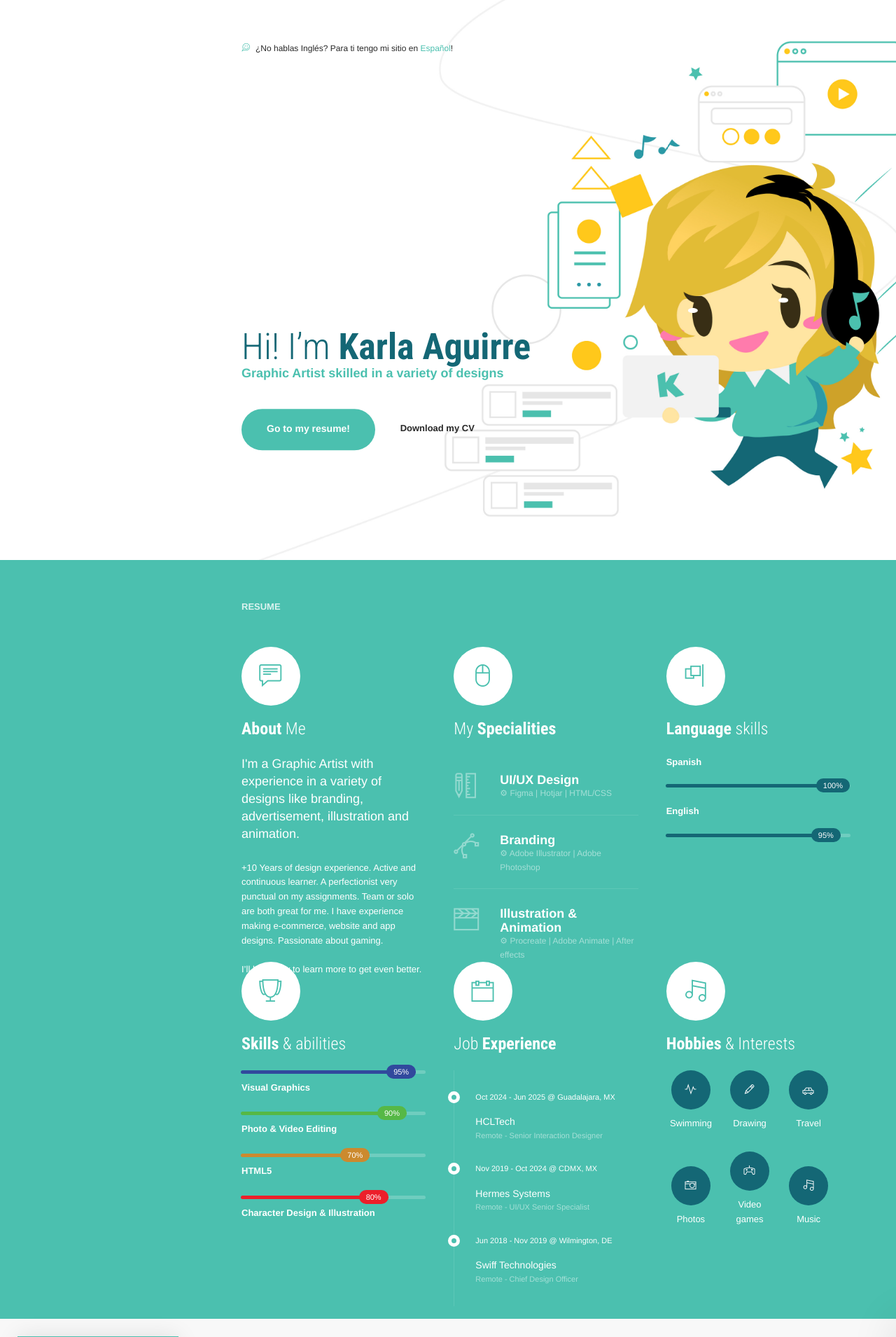
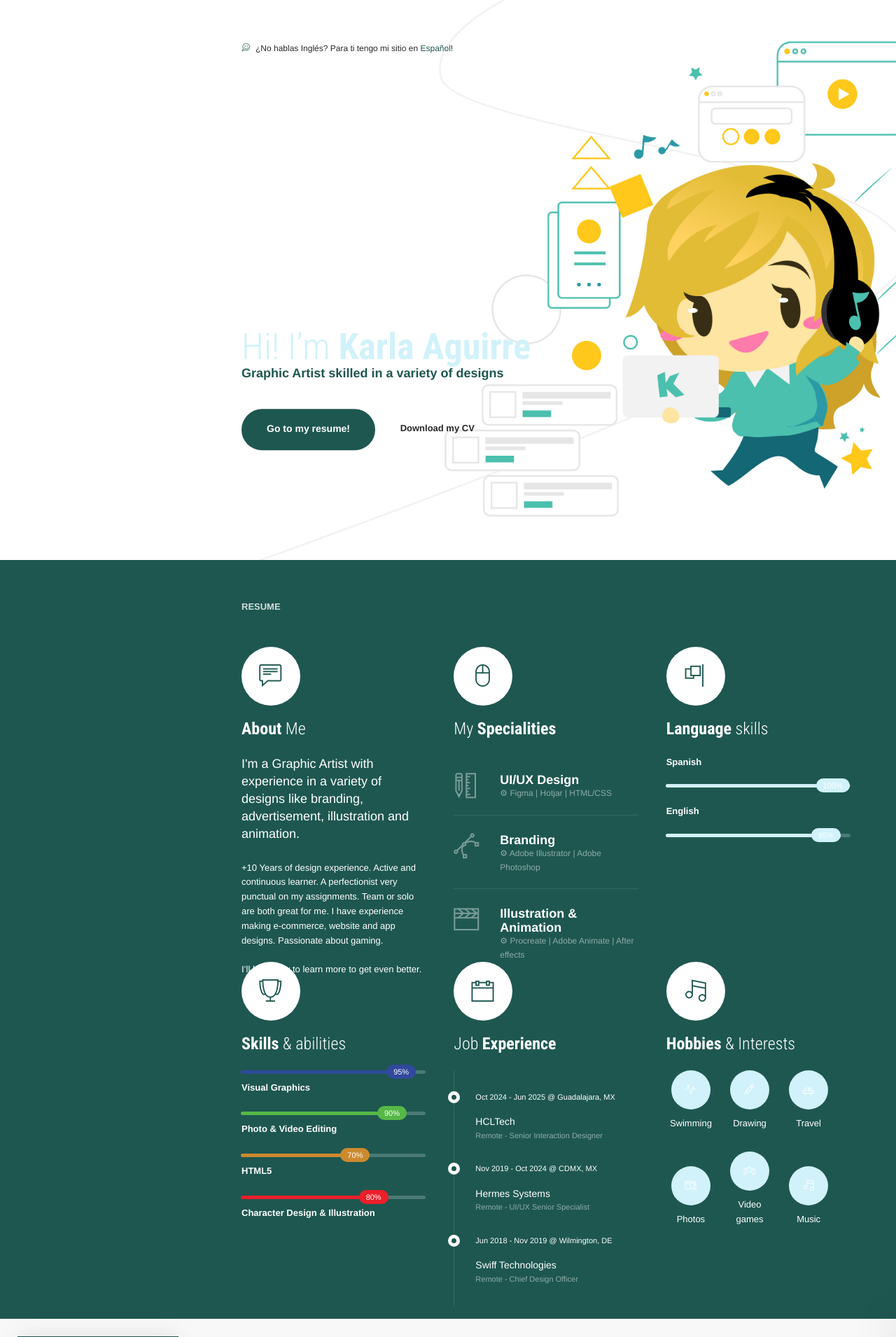
Before and after one commit to kiap91/karlaguirre, a PHP site: page / in a window 1280 px wide, after a click on "Portfolio". Shown: the top 1910 px of the page at 70% size. Run offline with PHP 8.4, Linux system fonts and the light colour scheme; some libraries are stand-ins or nearby versions.

Commit message:
color contrast changes for accesibility

```diff
--- a/assets/css/color/custom.css
+++ b/assets/css/color/custom.css
@@ -1,6 +1,8 @@
 /* Primary */
 
-a:hover, a:focus,
+/* WITHOUT ACCESSIBILITY COLORS */
+
+/*  a:hover, a:focus,
 .text-primary,
 .icon-white,
 #messenger-toggle,
@@ -28,11 +30,46 @@ a:hover, a:focus,
 #ajax-loader:before,
 .owl-pagination .owl-page.active > span {
 	background-color: #4BC0AF;
+}  */
+
+
+/* ACCESIBILITY COLORS */
+
+a:hover, a:focus,
+.text-primary,
+.icon-white,
+#messenger-toggle,
+.btn-primary:hover, .btn-primary:focus,
+.icon-primary.icon-hover:hover, .icon-primary.icon-hover:focus {
+	color: #1E5750;
+}
+
+.bg-primary,
+.btn-primary,
+.progress-bar-primary,
+.te-primary:before,
+.icon-circle.icon-primary,
+.nav-vertical > li > a:before,
+.nav-horizontal > li > a:before,
+#messenger-box:before,a
+#messenger-toggle:hover, #messenger-toggle:focus,
+.icon-white.icon-hover:hover, .icon-white.icon-hover:focus,
+.pace .pace-progress:before,
+.label-primary,
+.pagination > li > a:focus, .pagination > li > a:hover, .pagination > li > span:focus, .pagination > li > span:hover,
+.pagination > .active > a, .pagination > .active > a:focus, .pagination > .active > a:hover, .pagination > .active > span, .pagination > .active > span:focus, .pagination > .active > span:hover,
+.nav-pills > li.active > a, .nav-pills > li.active > a:focus, .nav-pills > li.active > a:hover,
+.nav-panels > li.active > a, .nav-panels > li.active > a:focus, .nav-panels > li.active > a:hover,
+#ajax-loader:before,
+.owl-pagination .owl-page.active > span {
+	background-color: #1E5750;
 }
 
 /* Secondary */
 
-.text-secondary,
+/* WITHOUT ACCESIBILITY */
+
+/* .text-secondary,
 .btn-secondary:hover, .btn-secondary:focus,
 .icon-secondary.icon-hover:hover, .icon-secondary.icon-hover:focus {
 	color: #146775;
@@ -44,7 +81,24 @@ a:hover, a:focus,
 .progress-bar-secondary,
 .te-secondary:before {
 	background-color: #146775;
+} */
+
+/* ACCESIBILITY COLORS */
+
+.text-secondary,
+.btn-secondary:hover, .btn-secondary:focus,
+.icon-secondary.icon-hover:hover, .icon-secondary.icon-hover:focus {
+	color: #D1F2FA;
 }
+
+.bg-secondary,
+.btn-secondary,
+.icon-circle.icon-secondary,
+.progress-bar-secondary,
+.te-secondary:before {
+	background-color: #D1F2FA;
+}
+
 
 /* Tertiary */
 
```
